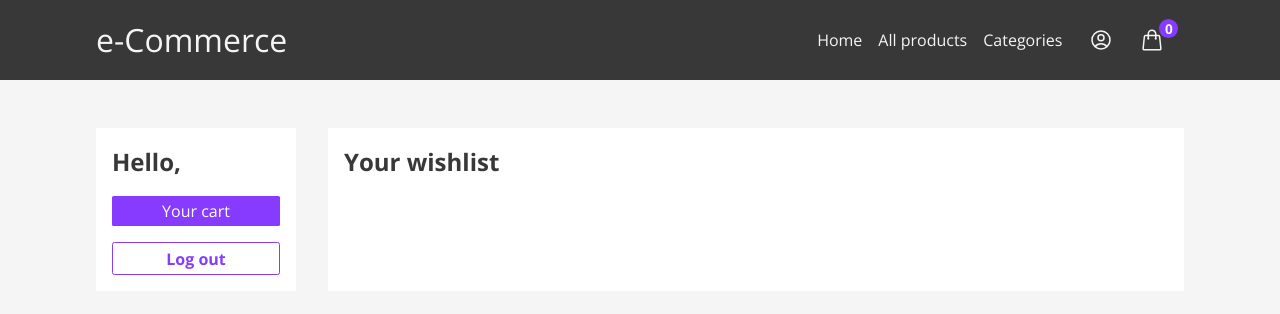
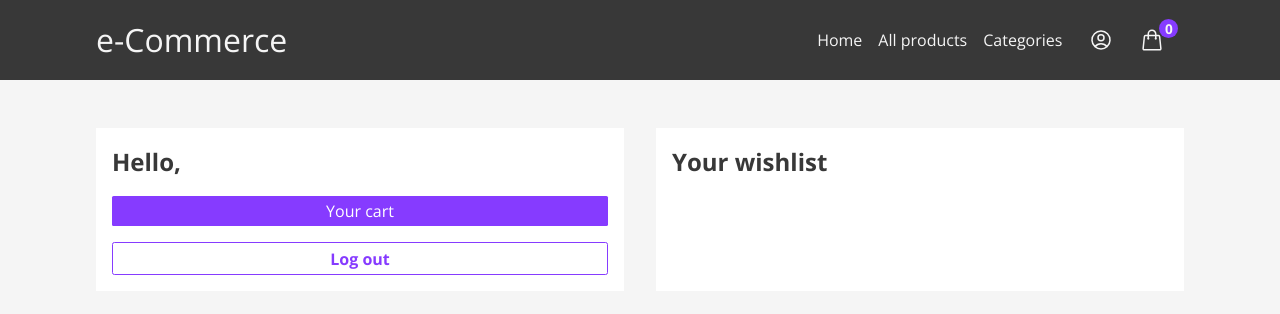
Before and after one commit to AntonioJRuizG/ecommerce-front, a Next.js app: page /user in a window 1280 px wide. Shown: the top 314 px of the page. Built offline with nearby package versions, Linux system fonts and the light colour scheme.

Commit message:
Improve cart style

```diff
--- a/styles/pagesStyle/user.module.scss
+++ b/styles/pagesStyle/user.module.scss
@@ -8,9 +8,9 @@
 	justify-content: center;
 	gap: 2rem;
 	height: 100%;
+	min-width: 250px;
 
 	.sectionUserInfo {
-		min-width: 200px;
 		display: flex;
 		flex-direction: column;
 		gap: 1rem;
@@ -18,10 +18,10 @@
 		height: fit-content;
 		background-color: white;
 		padding: 1rem;
+		width: 100%;
 
 		.sectionTitle {
 			color: $secondaryColor;
-			white-space: nowrap;
 		}
 	}
 
@@ -60,7 +60,7 @@
 @media screen and (min-width: 800px) {
 	.section {
 		flex-direction: row;
-		width: 100%;
+		justify-content: space-between;
 	}
 }
 
```
